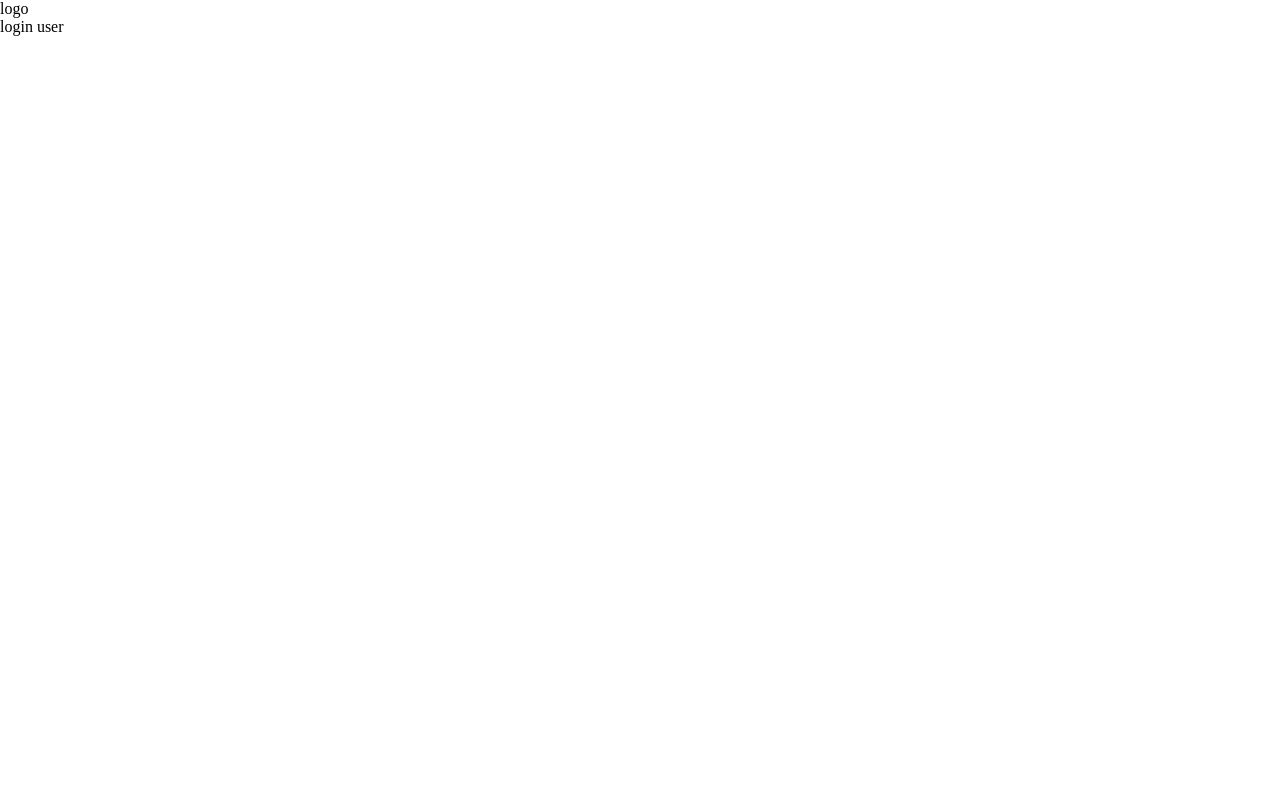
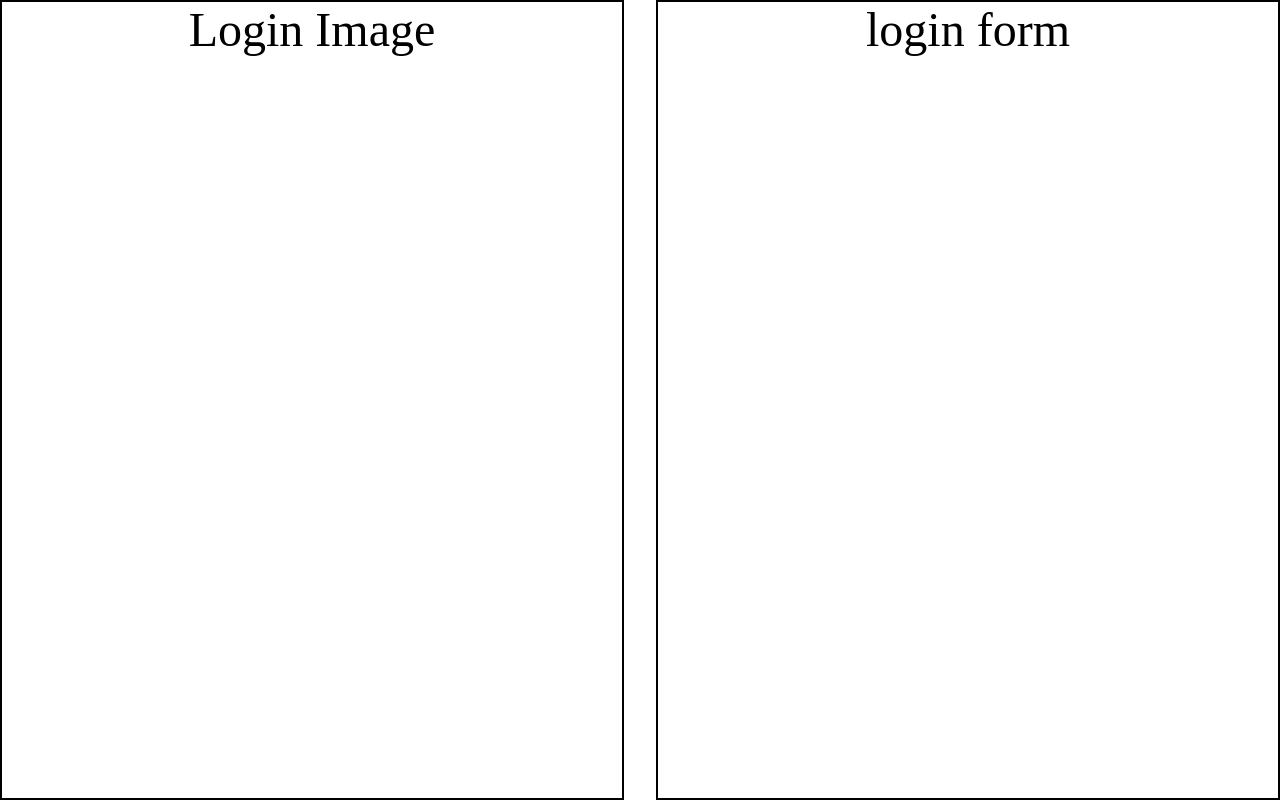
Before and after one commit to larrycoal/Grp8-Sec1-Social-Book-Sharing, a React (Vite) app in the folder client/: page /login in a window 1280 px wide. Built offline with nearby package versions, Linux system fonts and the light colour scheme.

Commit message:
project template for the frontend

```diff
--- a/client/src/component/login_register/index.jsx
+++ b/client/src/component/login_register/index.jsx
@@ -1,12 +1,11 @@
 import React from "react";
-import { Outlet, RouterProvider } from "react-router-dom";
-import { router } from "../../routes";
-import Login from "./login";
+import { Outlet } from "react-router-dom";
+import "./index.scss"
 
 const index = () => {
   return (
     <div className="login_register_wrapper">
-      <div className="left">logo</div>
+      <div className="left">Login Image</div>
       <div className="right">
         <Outlet />
       </div>
--- a/client/src/component/login_register/index.scss
+++ b/client/src/component/login_register/index.scss
@@ -0,0 +1,15 @@
+.login_register_wrapper {
+  display: flex;
+  height: 100%;
+  font-size: 3rem;
+  text-align: center;
+  gap: 2rem;
+  .left {
+    border: 2px solid black;
+    flex: 1;
+  }
+  .right {
+    border: 2px solid black;
+    flex: 1;
+  }
+}
--- a/client/src/component/login_register/login/index.jsx
+++ b/client/src/component/login_register/login/index.jsx
@@ -3,7 +3,7 @@ import React from 'react';
 const index = () => {
     return (
         <div>
-            login user
+            login form
         </div>
     );
 };
```
